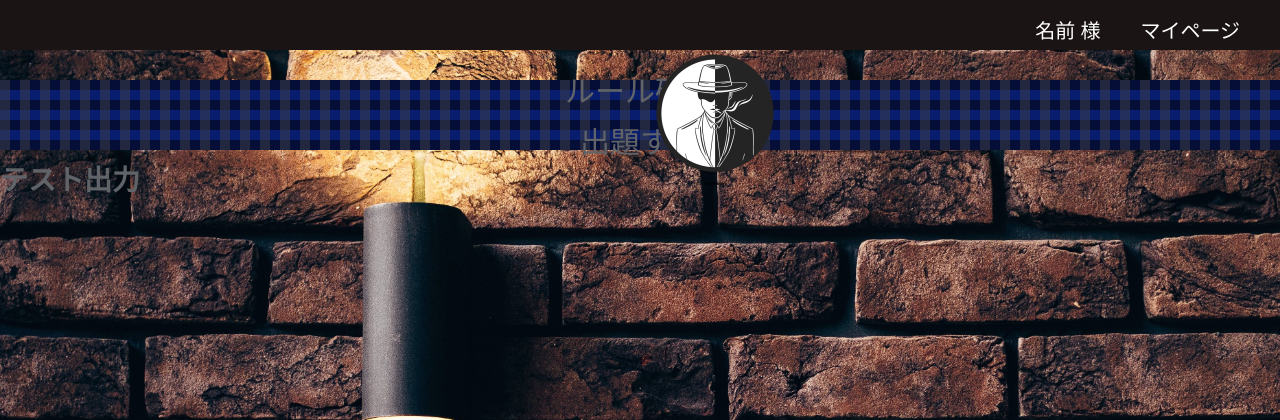
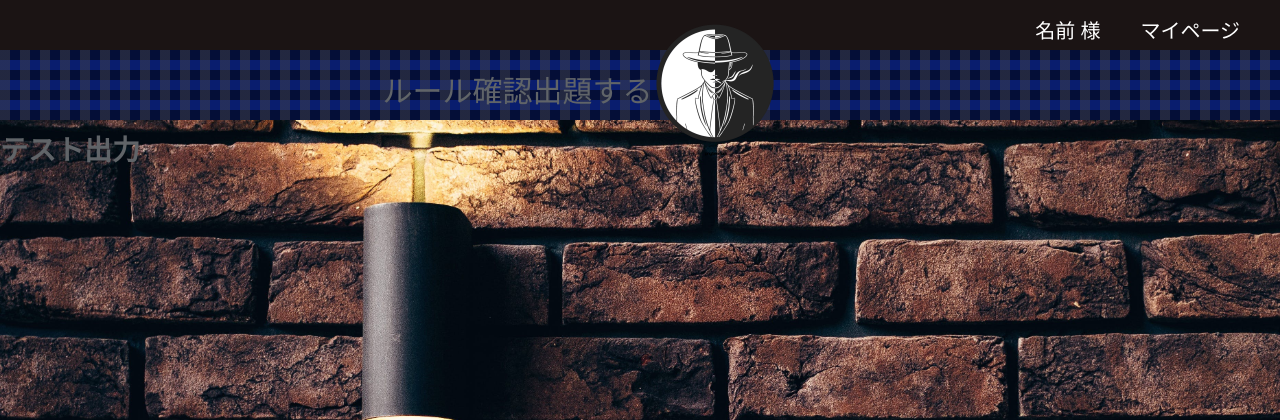
Before and after one commit to rikuto1231/php_assignment, a PHP site: page /home.php in a window 1280 px wide. Shown: the top 420 px of the page. Run offline with PHP 8.4, Linux system fonts and the light colour scheme.

Commit message:
pタグのinlin化

```diff
--- a/final/src/common/css/header.css
+++ b/final/src/common/css/header.css
@@ -21,13 +21,16 @@
     height: 70px;
     top: 0;
     text-align: center;
-    font-size: 30px;
 
     background-color: #091d6e;
     background-image: linear-gradient(90deg, rgba(65, 65, 74, 0.5) 50%, transparent 50%),
                     linear-gradient(rgba(0, 0, 0, 0.5) 50%, transparent 50%);
     background-size: 20px 20px;
+}
 
+#header_center p {
+    font-size: 30px;
+    display: inline-block;
 }
 
 #header_in_center{
```
